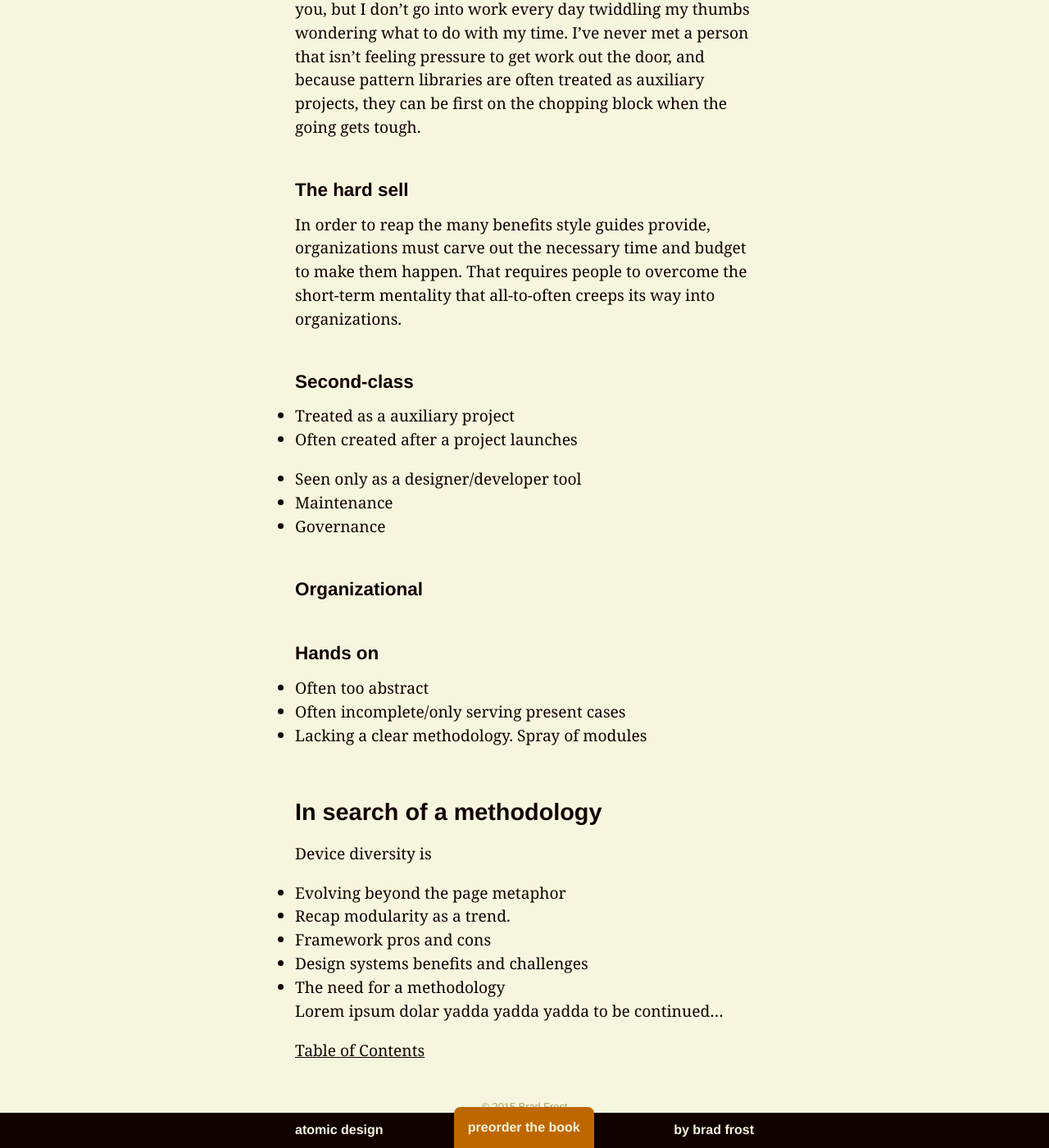
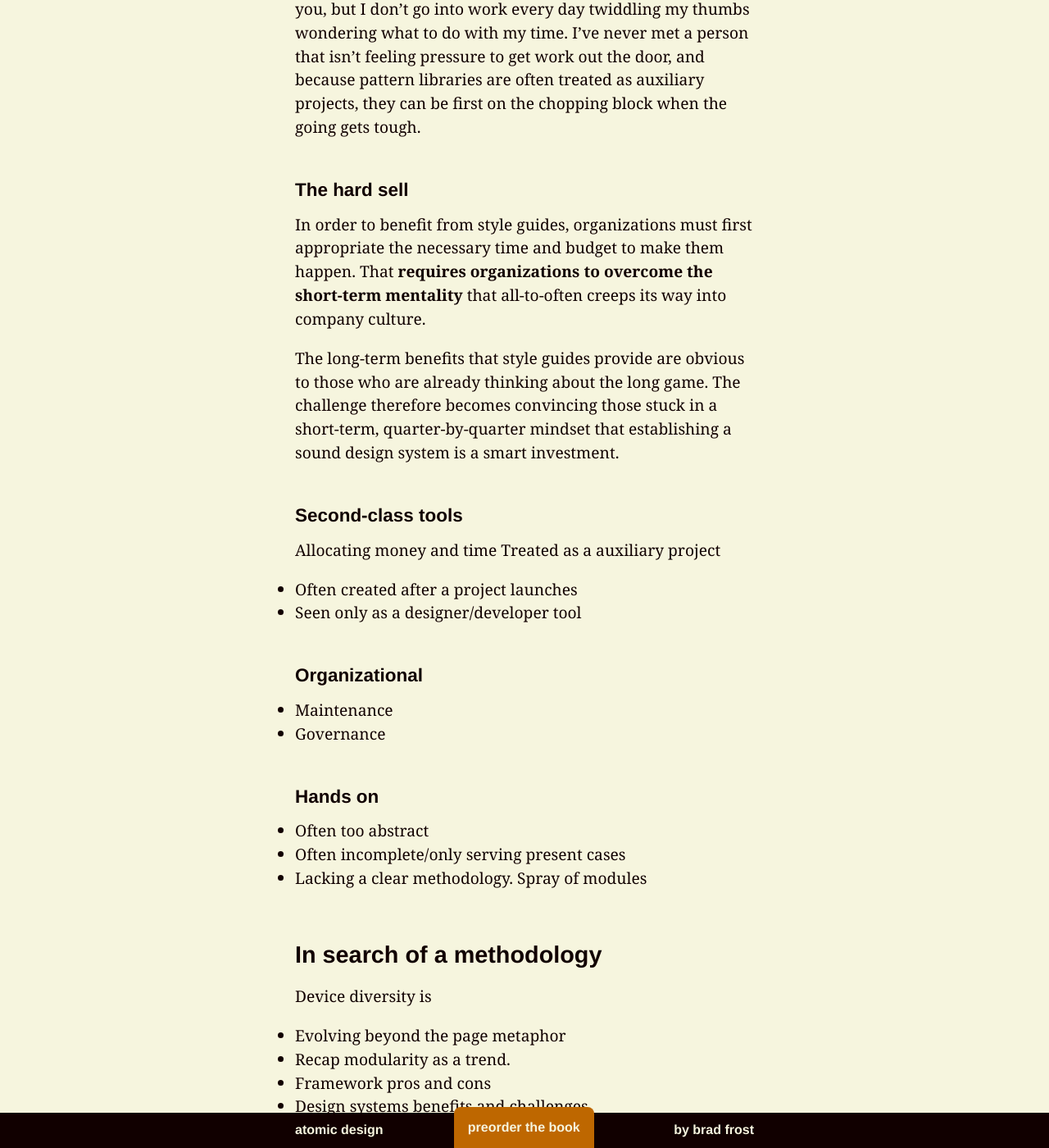
Before and after one commit to bradfrost/atomic-design, a Jekyll site: the page built from chapter-1.md, in a window 1280 px wide and 1400 px high, scrolled down 29771 px. Shown: the whole window at 82% size. Built offline with Jekyll 4.4.1, drawn with Linux system fonts in a browser that asks for light colours.

Commit message:
Chapter 1 draft
Style guide challenges

```diff
--- a/chapter-1.md
+++ b/chapter-1.md
@@ -315,17 +315,19 @@ But in order to reach style guide nirvana, you must first overcome the many trea
 Perhaps the biggest, most unavoidable challenge is that **style guides are time-consuming to create**. I don't know about you, but I don't go into work every day twiddling my thumbs wondering what to do with my time. I've never met a person that isn't feeling pressure to get work out the door, and because pattern libraries are often treated as auxiliary projects, they can be first on the chopping block when the going gets tough.
 
 ### The hard sell
-In order to reap the many benefits style guides provide, organizations must carve out the necessary time and budget to make them happen. That requires people to overcome the short-term mentality that all-to-often creeps its way into organizations.
+In order to benefit from style guides, organizations must first appropriate the necessary time and budget to make them happen. That **requires organizations to overcome the short-term mentality** that all-to-often creeps its way into company culture.
 
-### Second-class
-- Treated as a auxiliary project
+The long-term benefits that style guides provide are obvious to those who are already thinking about the long game. The challenge therefore becomes convincing those stuck in a short-term, quarter-by-quarter mindset that establishing a sound design system is a smart investment.
+
+### Second-class tools
+Allocating money and time Treated as a auxiliary project
 - Often created after a project launches
+- Seen only as a designer/developer tool
 
-- Seen only as a designer/developer tool
+
+### Organizational
 - Maintenance
 - Governance
-
-### Organizational
 
 ### Hands on
 - Often too abstract
```
Also changed, not shown: 2 other files.
